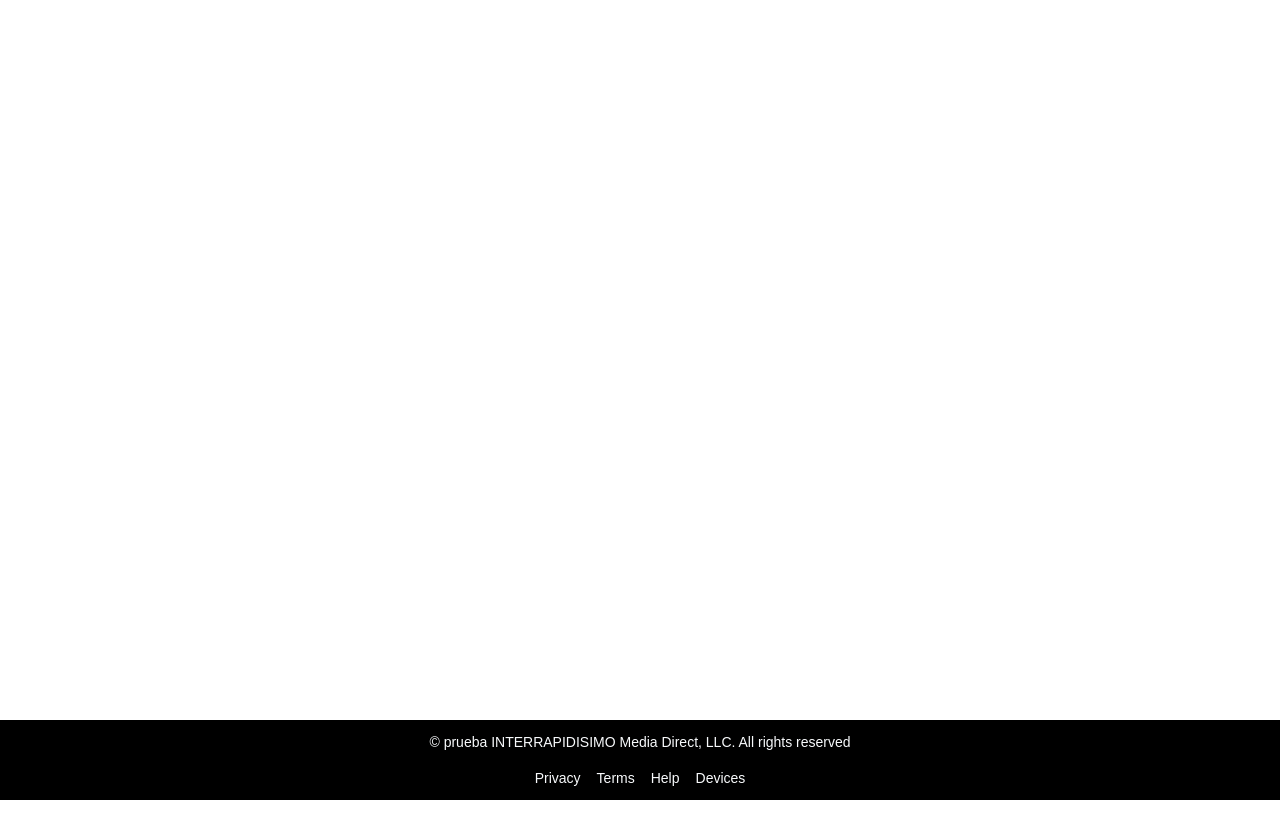
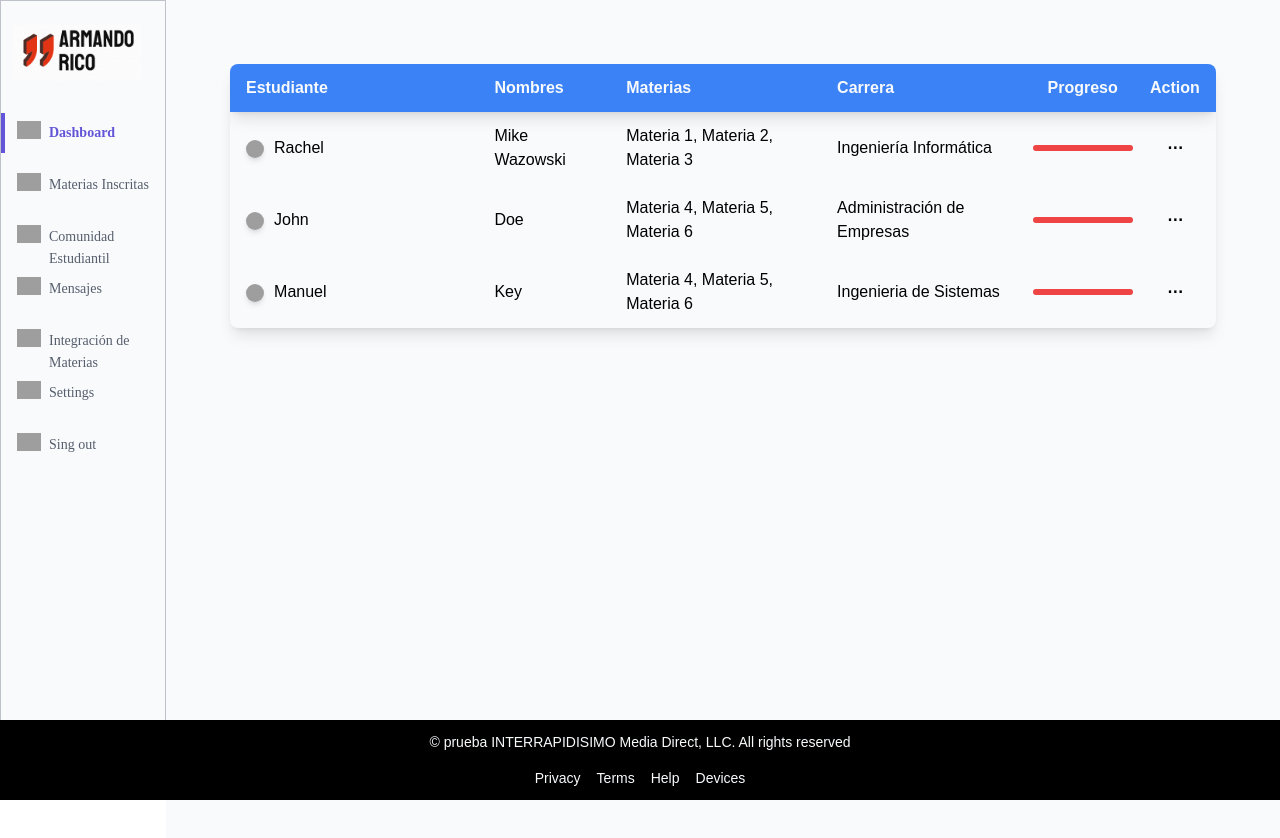
Before and after one commit to armandoricosandoval/interrapidisimo, a React (Create React App) app in the folder schools/: page /#/studentsList in a window 1280 px wide. Shown: the top 838 px of the page. Before the commit the page ends 800 px from the top, so only its background shows below. Built offline with nearby package versions, Linux system fonts and the light colour scheme; grey boxes are pictures that could not be loaded.

Commit message:
#007 se agrega la logica , manejo de materias y luego , se agrega la tabla de estudiantes

```diff
--- a/schools/src/assets/Sidebar.jsx
+++ b/schools/src/assets/Sidebar.jsx
@@ -57,7 +57,7 @@ const Sidebar = () => {
             className="w-6"
           />
           <Link
-            to="/writers"
+            to="/studentsList"
             className="text-sm leading-[22px] text-[#565e6c] mt-px"
           >
             Comunidad Estudiantil
--- a/schools/src/dataJsonSchools/CombinarMathandMiss.jsx
+++ b/schools/src/dataJsonSchools/CombinarMathandMiss.jsx
@@ -13,6 +13,7 @@ const CombinarMathandMiss = () => {
             });
         });
     }
+
   return (
     <div>{combinarProfesorEnMaterias()}</div>
   )
--- a/schools/src/pages/ProfileStudents.jsx
+++ b/schools/src/pages/ProfileStudents.jsx
@@ -1,16 +1,54 @@
 import { useSelector } from "react-redux";
 import Sidebar from "../assets/Sidebar";
 import { Link } from "react-router-dom";
+import axios from 'axios';
+import { useEffect, useState } from "react";
 
 const ProfileStudents = () => {
   const authState = useSelector((state) => state.auth);
+  const subjects = useSelector(state => state.student.selectedSubjects);
+  const [precioEuros, setPrecioEuros] = useState({});
+
+  useEffect(() => {
+    const fetchConversion = async () => {
+      try {
+        const precioDolares = subjects.map(subject => subject.precio_por_credito);
+        const preciosPromesas = precioDolares.map(precio => convertirADolaresAEuros(precio));
+        const preciosEnEuros = await Promise.all(preciosPromesas);
+
+        const preciosEuros = {};
+        subjects.forEach((subject, index) => {
+          preciosEuros[subject.nombre] = preciosEnEuros[index];
+        });
+
+        setPrecioEuros(preciosEuros);
+      } catch (error) {
+        console.error('Error al convertir a euros:', error);
+      }
+    };
+
+    fetchConversion();
+  }, [subjects]);
+
+  const convertirADolaresAEuros = async (precioDolares) => {
+    try {
+      const response = await axios.get('https://api.frankfurter.app/latest?amount=1&from=USD&to=EUR');
+      const tasaConversion = response.data.rates.EUR; // Obtener la tasa de conversión de USD a EUR
+      const precioEuros = precioDolares * tasaConversion;
+      return precioEuros.toFixed(2); // Redondear a 2 decimales
+    } catch (error) {
+      console.error('Error al convertir a euros:', error);
+      return null; // Manejar el error según sea necesario en tu aplicación
+    }
+  };
+
   return (
     <>
       <div className="flex flex-row mx-auto">
         <Sidebar />
         <div
           id="ProfileRoot"
-          className=" bg-white flex flex-col gap-12 w-full items-start pt-8 pb-5 px-8"
+          className=" bg-white flex flex-col gap-12 w-full items-start pt-8 pb-5 px-8 mx-auto"
         >
           <div className="flex flex-row justify-between w-full items-start">
             <div className="flex flex-row gap-5 w-1/2 items-start">
@@ -43,7 +81,7 @@ const ProfileStudents = () => {
               />
             </button>
           </div>
-          <div className="mx-auto max-w-screen-xl px-4 py-16 lg:flex lg:items-center">
+          {subjects.length === 0 && <div className="mx-auto max-w-screen-xl px-4 py-16 lg:flex lg:items-center">
             <div className="mx-auto max-w-xl text-center">
               <h1 className="text-3xl font-extrabold sm:text-5xl">
                 ¡Bienvenido a Tu Perfil!
@@ -70,8 +108,34 @@ const ProfileStudents = () => {
                 </Link>
               </div>
             </div>
-          </div>
+          </div>}
+          {subjects.length > 0 &&
+            <div className="bg-white mx-auto">
+              <div className="mx-auto max-w-screen-xl px-4 py-12 sm:px-6 md:py-16 lg:px-8">
+                <div className="mx-auto max-w-3xl text-center">
+                  <h2 className="text-3xl font-bold text-gray-900 sm:text-4xl">Te Felicitamos por tu selección de materias</h2>
+                  <p className="mt-4 text-gray-500 sm:text-xl">
+                    A continuación, encontrarás los detalles de cada materia inscrita, incluyendo el número de créditos y otros detalles importantes. Recuerda que siempre puedes gestionar tus materias desde la sección de integración de materias y realizar cualquier ajuste necesario.
+                  </p>
+                </div>
 
+                <div className="mt-8 sm:mt-12">
+                  <dl className="grid grid-cols-1 gap-4 sm:grid-cols-3">
+                    {subjects.map(materia => (
+                      <div key={materia.nombre} className="flex flex-col rounded-lg bg-blue-50 px-4 py-8 text-center">
+                        <dt className="order-last text-lg font-medium text-gray-500">{materia.creditos} créditos</dt>
+                        <dd className="text-4xl font-extrabold text-blue-600 md:text-5xl">{materia.nombre}</dd>
+                        <dd className="text-gray-500">$ {materia.precio_por_credito} por crédito</dd>
+                        <dd className="text-gray-500">Precio por crédito (EUR): {precioEuros[materia.nombre]}</dd>
+                        <dd className="text-gray-500">Profesor: {materia.profesor}</dd>
+                      </div>
+                    ))}
+                  </dl>
+                </div>
+              </div>
+            </div>
+
+          }
         </div>
       </div>
     </>
--- /dev/null
+++ b/schools/src/pages/Students.jsx
@@ -0,0 +1,85 @@
+import React from 'react'
+import Sidebar from '../assets/Sidebar'
+
+const studentsData = [
+    {
+        id: 1,
+        nombre: 'Rachel',
+        apellido: 'Mike Wazowski',
+        materias: ['Materia 1', 'Materia 2', 'Materia 3'],
+        carrera: 'Ingeniería Informática',
+        progreso: 0.5
+    },
+    {
+        id: 2,
+        nombre: 'John',
+        apellido: 'Doe',
+        materias: ['Materia 4', 'Materia 5', 'Materia 6'],
+        carrera: 'Administración de Empresas',
+        progreso: 0.8
+    },
+    {
+        id: 3,
+        nombre: 'Manuel',
+        apellido: 'Key',
+        materias: ['Materia 4', 'Materia 5', 'Materia 6'],
+        carrera: 'Ingenieria de Sistemas',
+        progreso: 0.3
+    },
+
+];
+
+const Students = () => {
+    return (
+        <div className="flex flex-row mx-auto">
+            <Sidebar />
+            <div
+                id="ProfileRoot"
+                className=" bg-white flex w-full items-start pt-8 pb-5 px-8 mx-auto justify-center"
+            >
+                <div className="min-h-screen bg-gray-500">
+                <div className="p-8">
+                <div className="bg-white rounded-lg shadow-lg overflow-hidden">
+                    <table className="table-auto w-full">
+                        <thead className="bg-blue-500 text-white shadow-lg">
+                            <tr>
+                                <th className="py-3 px-4 text-left">Estudiante</th>
+                                <th className="py-3 px-4 text-left">Nombres</th>
+                                <th className="py-3 px-4 text-left">Materias</th>
+                                <th className="py-3 px-4 text-left">Carrera</th>
+                                <th className="py-3 px-4 text-left">Progreso</th>
+                                <th className="py-3 px-4 w-1/12">Action</th>
+                            </tr>
+                        </thead>
+                        <tbody>
+                            {studentsData.map((student) => (
+                                <tr key={student.id} className="hover:bg-gray-100">
+                                    <td className="px-4 py-3">
+                                        <img className="inline rounded-full w-1/12 mr-2.5 shadow-md" src={`https://picsum.photos/seed/${student.id}/200`} alt="..." />{student.nombre}
+                                    </td>
+                                    <td className="px-4 py-3">{student.apellido}</td>
+                                    <td className="px-4 py-3">{student.materias.join(', ')}</td>
+                                    <td className="px-4 py-3">{student.carrera}</td>
+                                    <td>
+                                        <div className="bg-gray-200 h-1.5 rounded-lg overflow-hidden">
+                                            <div className={`w-${student.progreso * 100}/12 bg-red-500 h-1.5`}></div>
+                                        </div>
+                                    </td>
+                                    <td className="px-4 py-3 text-center">
+                                        <button className="hover:bg-gray-300 p-1 px-2 font-bold rounded-lg focus:outline-none">&#8943;</button>
+                                    </td>
+                                </tr>
+                            ))}
+                        </tbody>
+                    </table>
+                </div>
+            </div>
+                </div>
+
+
+            </div>
+        </div>
+    )
+}
+
+export default Students
--- a/schools/src/pages/SubjectSelection.jsx
+++ b/schools/src/pages/SubjectSelection.jsx
@@ -6,14 +6,15 @@ import { useEffect } from 'react';
 import CombinarMathandMiss from '../dataJsonSchools/CombinarMathandMiss';
 
 
-
 const SubjectSelection = () => {
     const subjects = useSelector(state => state.student.selectedSubjects);
     const dispatch = useDispatch();
     const authState = useSelector((state) => state.auth);
 
-    console.log('Materias :', Materias);
+
+
     useEffect(() => {
+
         CombinarMathandMiss()
     }, [])
 
--- a/schools/src/redux/actions/estudesselectionActions.jsx
+++ b/schools/src/redux/actions/estudesselectionActions.jsx
@@ -1,10 +1,22 @@
+import { Profesores } from "../../dataJsonSchools/Profesores";
 import { DESELECT_SUBJECT, SELECT_SUBJECT } from "../types";
 
 
 export const selectSubject = (subject) => {
-  return {
-    type: SELECT_SUBJECT,
-    payload: subject
+  return (dispatch, getState) => {
+    const state = getState();
+    const selectedProfessors = state.student.selectedSubjects.map(subject => subject.profesor);
+
+    const professorTeaching = Profesores.find(professor => professor.materias.some(materia => materia === subject.nombre));
+
+    if (professorTeaching && selectedProfessors.includes(professorTeaching.nombre)) {
+      alert("No puedes seleccionar una materia con el mismo profesor.");
+    } else {
+      dispatch({
+        type: SELECT_SUBJECT,
+        payload: subject
+      });
+    }
   };
 };
 
--- a/schools/src/redux/estudentsReducer.jsx
+++ b/schools/src/redux/estudentsReducer.jsx
@@ -7,9 +7,7 @@ const initialState = {
 const studentReducer = (state = initialState, action) => {
   switch (action.type) {
     case SELECT_SUBJECT:
-      console.log(' action.payload :',  action.payload);
 
-        console.log(' ssssss:', state);
       return {
         ...state,
         selectedSubjects: [...state.selectedSubjects, action.payload]
--- a/schools/src/routers/AppRputers.js
+++ b/schools/src/routers/AppRputers.js
@@ -5,6 +5,7 @@ import Login from "../pages/Login";
 import Singup from "../pages/Singup";
 import ProfileStudents from "../pages/ProfileStudents";
 import SubjectSelection from "../pages/SubjectSelection";
+import Students from "../pages/Students";
 
 
 const AppRouters = () => {
@@ -17,6 +18,7 @@ const AppRouters = () => {
           <Route path="/sing-up" element={<Singup />} />
           <Route path="/profile-students" element={<ProfileStudents />} />
           <Route path="/integracion-de-materias" element={<SubjectSelection/>} />
+          <Route path="/studentsList" element={<Students/>} />
         </Routes>
     </div>
       <Footer />
```
